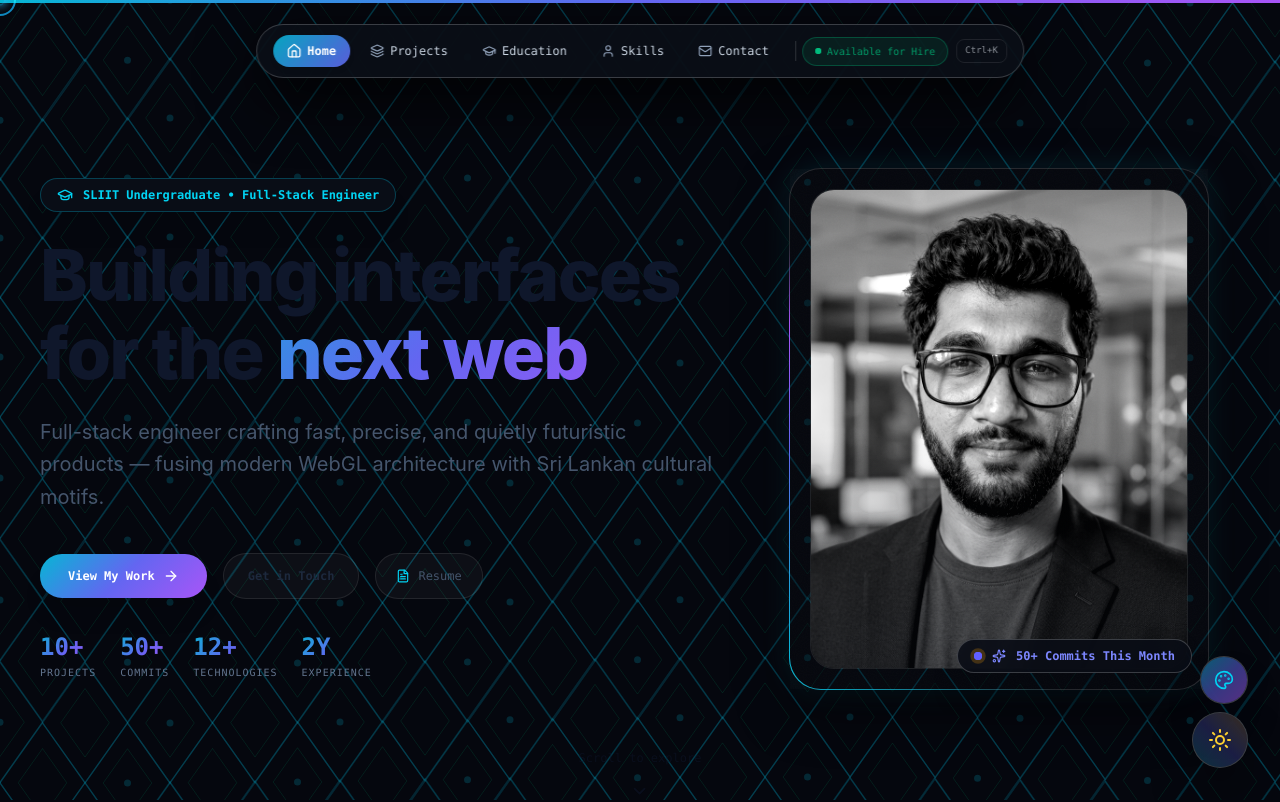
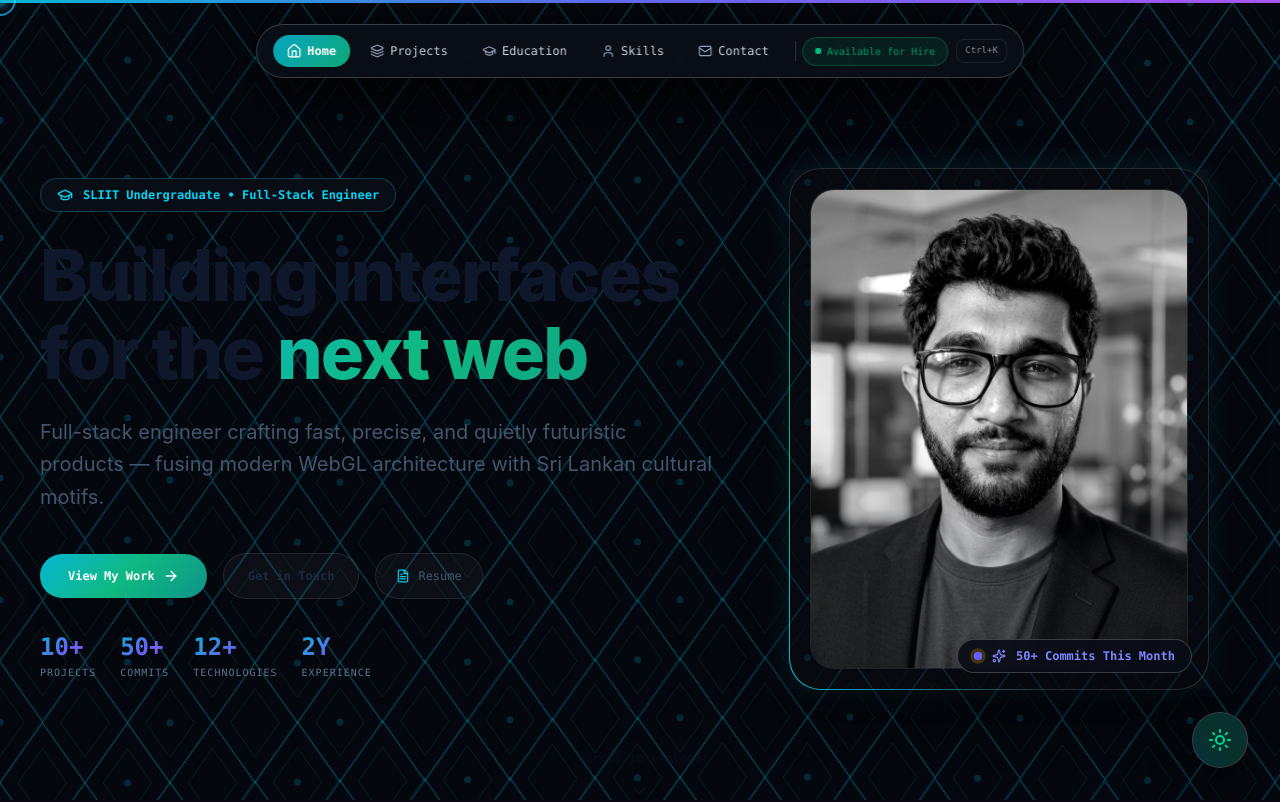
Before and after one commit to sasiruliyanage2004/portfolio-, a React (Vite) app: page / in a window 1280 px wide. Shown: the top 802 px of the page. Built offline with nearby package versions, Linux system fonts and the light colour scheme.

Commit message:
deploy_permanent_cyan_emerald_teal_theme_and_publish_ready

```diff
--- a/src/App.jsx
+++ b/src/App.jsx
@@ -11,7 +11,6 @@ import ScrollProgressBar from "./components/ScrollProgressBar";
 import FloatingDockCyber from "./components/cyber/FloatingDockCyber";
 import CulturalPatternCanvas from "./components/CulturalPatternCanvas";
 import CommandPalette from "./components/CommandPalette";
-import PaletteSwitcher from "./components/PaletteSwitcher";
 import BackToTop from "./components/BackToTop";
 import HeroCyber from "./components/cyber/HeroCyber";
 import ProjectsCyber from "./components/cyber/ProjectsCyber";
@@ -37,11 +36,11 @@ function FloatingOrbThemeToggle({ theme, toggleTheme }) {
         aria-label="Toggle Light/Dark Theme (Press T)"
         className={`relative flex h-14 w-14 items-center justify-center rounded-full border backdrop-blur-xl shadow-2xl transition-all duration-300 cursor-pointer ${
           isLight
-            ? "bg-white/95 border-slate-300 text-indigo-600 shadow-slate-900/15 hover:shadow-indigo-500/30"
-            : "bg-[#0b0f17]/95 border-white/20 text-amber-300 shadow-black/90 hover:shadow-cyan-500/30"
+            ? "bg-white/95 border-slate-300 text-cyan-600 shadow-slate-900/15 hover:shadow-cyan-500/30"
+            : "bg-[#0b0f17]/95 border-white/20 text-emerald-400 shadow-black/90 hover:shadow-cyan-500/30"
         }`}
       >
-        <span className="absolute inset-0 rounded-full bg-gradient-to-tr from-cyan-500/20 via-indigo-500/20 to-amber-500/20 animate-pulse-slow pointer-events-none" />
+        <span className="absolute inset-0 rounded-full bg-gradient-to-tr from-cyan-500/20 via-emerald-500/20 to-teal-500/20 animate-pulse-slow pointer-events-none" />
         <AnimatePresence mode="wait">
           <motion.div
             key={theme}
@@ -51,7 +50,7 @@ function FloatingOrbThemeToggle({ theme, toggleTheme }) {
             transition={{ duration: 0.3 }}
             className="relative z-10"
           >
-            {isLight ? <Moon className="h-6 w-6 text-indigo-600" /> : <Sun className="h-6 w-6 text-amber-300" />}
+            {isLight ? <Moon className="h-6 w-6 text-cyan-700" /> : <Sun className="h-6 w-6 text-emerald-400" />}
           </motion.div>
         </AnimatePresence>
       </motion.button>
@@ -67,7 +66,7 @@ function FloatingOrbThemeToggle({ theme, toggleTheme }) {
         Toggle Theme{" "}
         <kbd
           className={`ml-1.5 rounded px-1.5 py-0.5 text-[10px] font-bold ${
-            isLight ? "bg-indigo-100 text-indigo-700 border border-indigo-200" : "bg-cyan-500/20 text-cyan-300 border border-cyan-500/30"
+            isLight ? "bg-cyan-100 text-cyan-800 border border-cyan-200" : "bg-cyan-500/20 text-cyan-300 border border-cyan-500/30"
           }`}
         >
           T
@@ -81,11 +80,6 @@ export default function App() {
   // Theme state persisted via localStorage
   const [theme, setTheme] = useState(() => {
     return localStorage.getItem("portfolio_theme") || "dark";
-  });
-
-  // Dynamic Live Color Gradient Palette
-  const [palette, setPalette] = useState(() => {
-    return localStorage.getItem("portfolio_palette") || "current";
   });
 
   const [cmdOpen, setCmdOpen] = useState(false);
@@ -106,17 +100,6 @@ export default function App() {
     }
     localStorage.setItem("portfolio_theme", theme);
   }, [theme]);
-
-  // Sync palette changes with DOM documentElement data-palette attribute & body classes
-  useEffect(() => {
-    document.documentElement.setAttribute("data-palette", palette);
-    document.body.className = document.body.className
-      .replace(/palette-[a-z0-9-]+/g, "")
-      .trim();
-    document.body.classList.add(`palette-${palette}`);
-    if (theme === "light") document.body.classList.add("light-theme");
-    localStorage.setItem("portfolio_palette", palette);
-  }, [palette, theme]);
 
   // Global Keyboard Shortcut ('T' key listener) for instant Theme Toggle
   useEffect(() => {
@@ -160,7 +143,7 @@ export default function App() {
 
       const grad = ctx.createLinearGradient(0, 0, 64, 64);
       grad.addColorStop(0, "#06b6d4");
-      grad.addColorStop(1, "#6366f1");
+      grad.addColorStop(1, "#10b981");
 
       ctx.beginPath();
       ctx.arc(32, 32, 31, 0, Math.PI * 2);
@@ -201,7 +184,7 @@ export default function App() {
   };
 
   return (
-    <div className="min-h-screen mesh-bg text-slate-200 font-body selection:bg-indigo-500/30 selection:text-white relative">
+    <div className="min-h-screen mesh-bg text-slate-200 font-body selection:bg-cyan-500/30 selection:text-white relative">
       {/* Cinematic Intro Loader — shown once per session */}
       {!loaderDone && <IntroLoader onComplete={handleLoaderComplete} />}
 
@@ -224,9 +207,6 @@ export default function App() {
 
       {/* Standalone Fixed 3D Floating Glass Orb Theme Switcher */}
       <FloatingOrbThemeToggle theme={theme} toggleTheme={toggleTheme} />
-
-      {/* Live Color Gradient Palette Switcher */}
-      <PaletteSwitcher activePalette={palette} onSelectPalette={setPalette} />
 
       {/* Back To Top Floating Button */}
       <BackToTop />
--- a/src/index.css
+++ b/src/index.css
@@ -13,10 +13,10 @@
   --indigo: #6366f1;
   --violet: #8b5cf6;
 
-  /* Dynamic Brand Gradient Tokens */
+  /* Permanent Signature Brand Gradient: Cyan → Emerald → Teal */
   --grad-start: #06b6d4;
-  --grad-mid: #6366f1;
-  --grad-end: #a855f7;
+  --grad-mid: #10b981;
+  --grad-end: #0d9488;
 
   --glass-bg: rgba(255, 255, 255, 0.035);
   --glass-bg-hover: rgba(255, 255, 255, 0.06);
@@ -30,54 +30,13 @@
   font-family: "Inter", "Space Grotesk", system-ui, sans-serif;
 }
 
-/* 4 LIVE BRAND GRADIENT PALETTES (Dark Mode - Vibrant & Glowing) */
-:root[data-palette="current"], body.palette-current {
-  --grad-start: #06b6d4;
-  --grad-mid: #6366f1;
-  --grad-end: #a855f7;
-}
-
-:root[data-palette="option-a"], body.palette-option-a {
-  --grad-start: #06b6d4;
-  --grad-mid: #10b981;
-  --grad-end: #0d9488;
-}
-
-:root[data-palette="option-b"], body.palette-option-b {
-  --grad-start: #6366f1;
-  --grad-mid: #06b6d4;
-  --grad-end: #10b981;
-}
-
-:root[data-palette="option-c"], body.palette-option-c {
-  --grad-start: #0d9488;
-  --grad-mid: #06b6d4;
-  --grad-end: #a855f7;
-}
-
-/* 4 LIVE BRAND GRADIENT PALETTES (Light Mode - Vibrant Green & Cyan Preserved) */
-.light-theme[data-palette="current"], body.light-theme.palette-current {
-  --grad-start: #0284c7;
-  --grad-mid: #6366f1;
-  --grad-end: #8b5cf6;
-}
-
-.light-theme[data-palette="option-a"], body.light-theme.palette-option-a {
+/* LIGHT THEME GRADIENT (High Contrast Cyan → Emerald → Teal) */
+.light-theme,
+body.light-theme,
+html.light-theme {
   --grad-start: #0284c7;
   --grad-mid: #10b981;
   --grad-end: #0d9488;
-}
-
-.light-theme[data-palette="option-b"], body.light-theme.palette-option-b {
-  --grad-start: #4f46e5;
-  --grad-mid: #0284c7;
-  --grad-end: #10b981;
-}
-
-.light-theme[data-palette="option-c"], body.light-theme.palette-option-c {
-  --grad-start: #0d9488;
-  --grad-mid: #0284c7;
-  --grad-end: #8b5cf6;
 }
 
 html {
```
